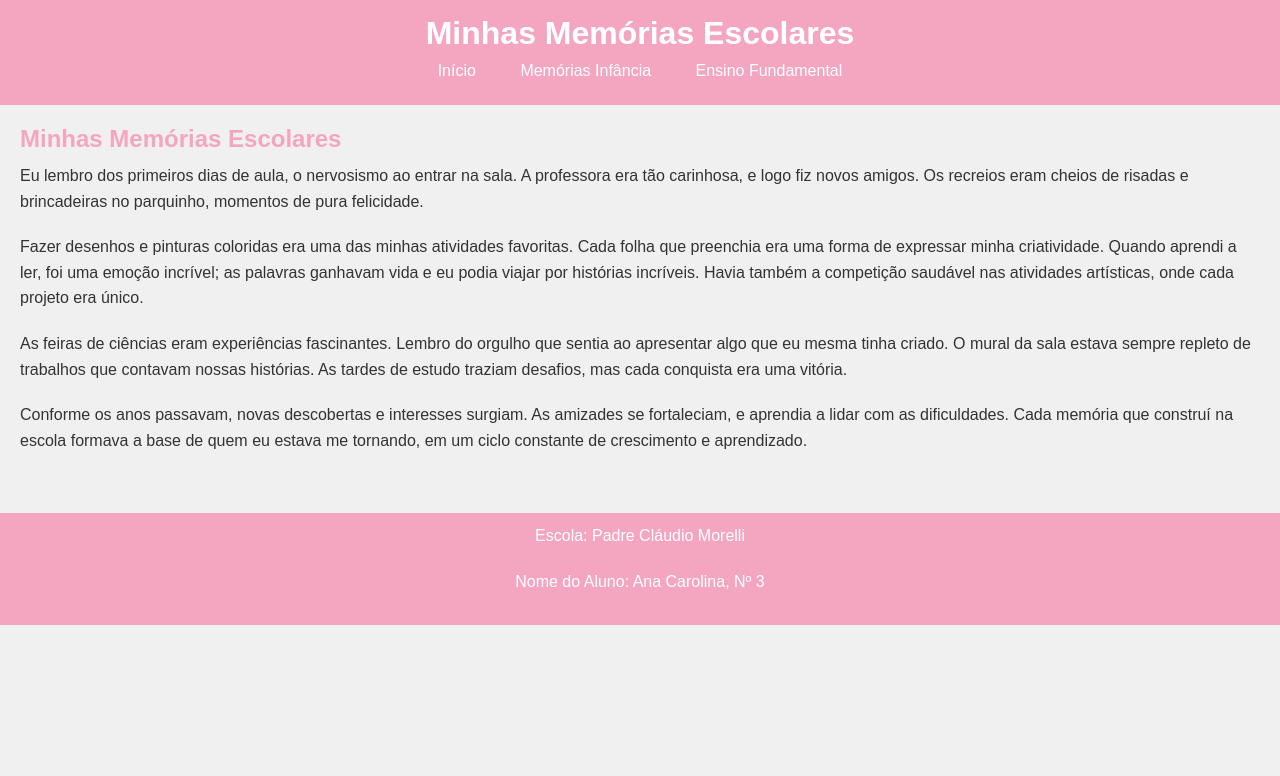
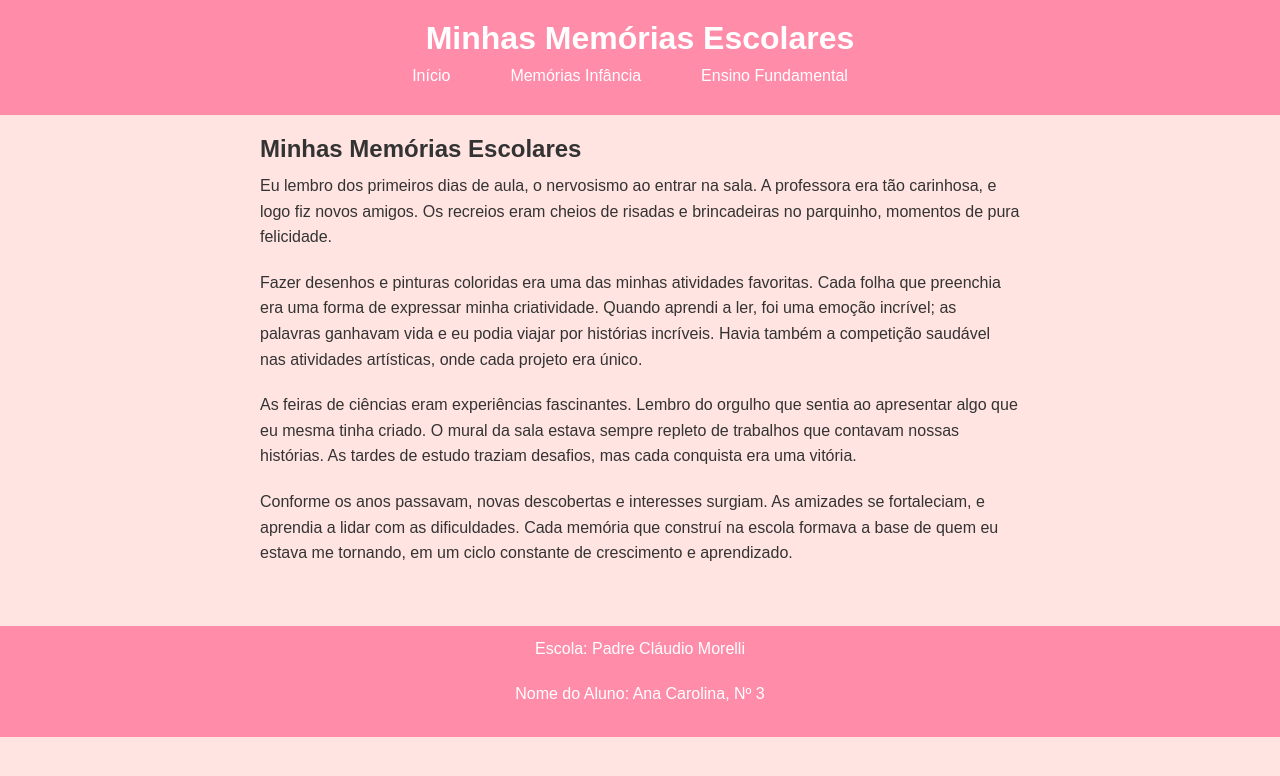
Before and after one commit to anab155/memorias-escolares, a plain HTML site: page index.html in a window 1280 px wide. Drawn offline with Linux system fonts and the light colour scheme.

Commit message:
Update style.css

```diff
--- a/style.css
+++ b/style.css
@@ -6,14 +6,14 @@
 
 body {
     font-family: Arial, sans-serif;
-    background-color: #f0f0f0; /* Cor de fundo */
-    color: #333;
+    background-color: #ffe4e1; /* Fundo em rosa pastel */
+    color: #333; /* Cor das letras */
 }
 
 header {
-    background-color: #f4a6c0; /* Rosa claro para o cabeçalho */
+    background-color: #ff8daA; /* Header em rosa pastel */
     color: white;
-    padding: 15px;
+    padding: 20px;
     text-align: center;
 }
 
@@ -21,25 +21,28 @@ nav ul {
     list-style-type: none;
     margin: 0;
     padding: 0;
+    display: flex;
+    justify-content: center;
 }
 
 nav ul li {
-    display: inline;
     position: relative;
+    margin-right: 20px;
 }
 
 nav ul li a {
     color: white;
     padding: 10px 20px;
     text-decoration: none;
-    display: inline-block;
+    display: block;
 }
 
 nav ul li ul {
     display: none;
     position: absolute;
-    background-color: #f4a6c0; /* Rosa claro para o submenu */
+    background-color: #ffb3c6; /* Fundo do submenu em rosa pastel */
     padding: 0;
+    list-style-type: none;
 }
 
 nav ul li:hover ul {
@@ -47,15 +50,17 @@ nav ul li:hover ul {
 }
 
 nav ul li ul li {
-    display: block;
+    margin: 0;
 }
 
 main {
     padding: 20px;
+    max-width: 800px;
+    margin: 0 auto;
 }
 
 h2, h3 {
-    color: #f4a6c0; /* Rosa claro para títulos */
+    color: #333; /* Cor das letras dos títulos */
     margin-bottom: 10px;
 }
 
@@ -65,7 +70,7 @@ p {
 }
 
 footer {
-    background-color: #f4a6c0; /* Rosa claro para o rodapé */
+    background-color: #ff8daA; /* Footer em rosa pastel */
     color: white;
     text-align: center;
     padding: 10px;
```
